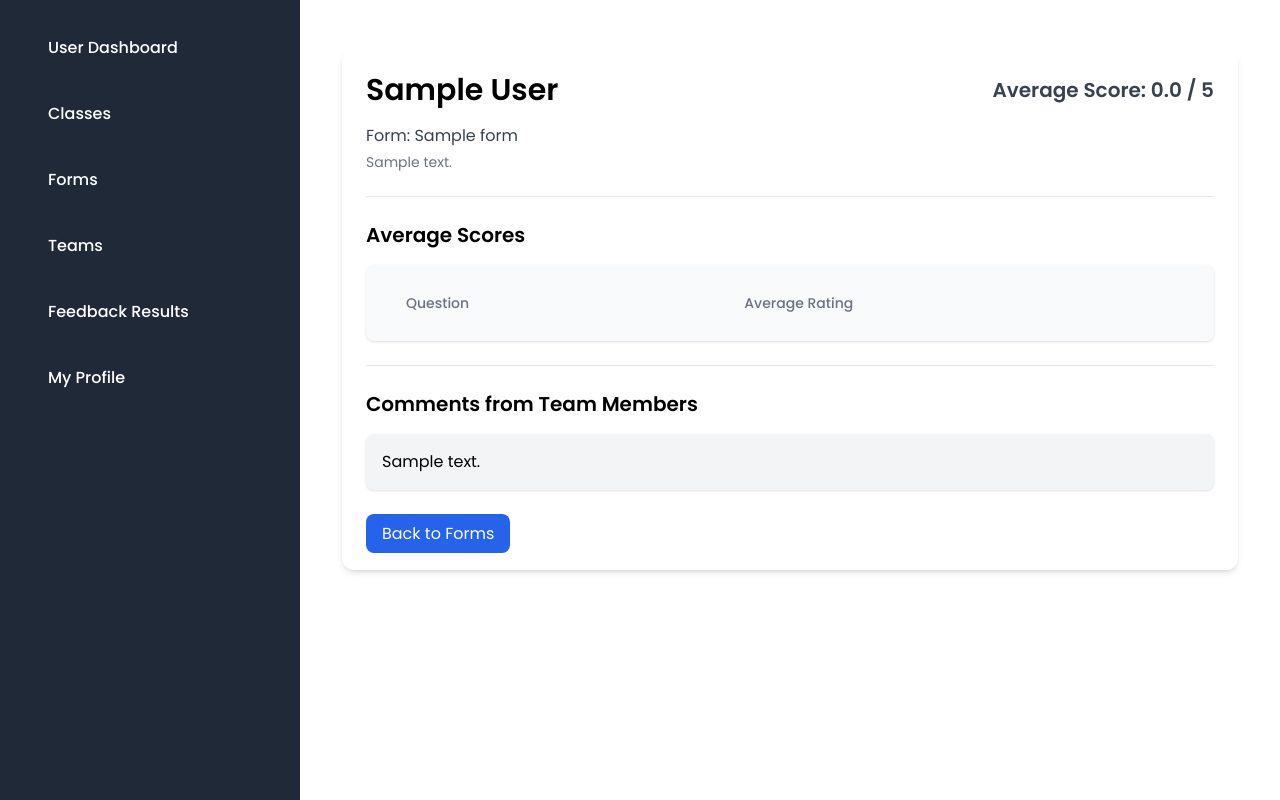
After one commit to varun-singh26/PeerSight, a Django app: page /student-feedback/1/1/ in a window 1280 px wide. The commit adds this page. Run offline with Django 4.2, Linux system fonts and the light colour scheme; a user stored in the database is signed in; tables that the repository leaves empty hold one stand-in row (values such as "Sample post"); lists and menus that the app fills with data are empty; some libraries are stand-ins or nearby versions.

Commit message:
student feedback page

```diff
--- a/PeerSight/main/templates/main/fill_form.html
+++ b/PeerSight/main/templates/main/fill_form.html
@@ -31,7 +31,7 @@
                         <div class="flex flex-col space-y-2">
                             {% for choice in question.choices.all %}
                                 <label class="flex items-center space-x-2">
-                                    <input type="radio" name="question_{{ question.id }}" value="{{ choice.choice_text }}" class="form-radio text-blue-600">
+                                    <input type="radio" name="question_{{ question.id }}" value="{{ choice.id }}" class="form-radio text-blue-600">
                                     <span>{{ choice.choice_text }}</span>
                                 </label>
                             {% endfor %}
--- /dev/null
+++ b/PeerSight/main/templates/main/student_feedback.html
@@ -0,0 +1,52 @@
+{% extends "shared/base.html" %}
+{% block title %}Peer Evaluation Summary for {{ student.get_full_name }}{% endblock %}
+
+{% block content %}
+<div class="max-w-4xl mx-auto bg-white shadow-md rounded-xl p-6 mt-12">
+        <div class="flex justify-between items-center mb-4">
+        <h1 class="text-3xl font-bold">{{ student.get_full_name }}</h1>
+        <div class="text-xl font-semibold text-gray-700">
+            Average Score: {{ cumulative_score|floatformat:1 }} / 5
+        </div>
+    </div>
+
+    <p class="text-gray-700">Form: {{ form.title }}</p>
+    <p class="text-sm text-gray-500 mt-1">{{ form.description }}</p>
+
+    <hr class="my-6" />
+
+    <h2 class="text-xl font-semibold mb-4">Average Scores</h2>
+    <div class="overflow-x-auto bg-gray-50 p-4 rounded-lg shadow">
+        <table class="min-w-full table-auto">
+            <thead>
+                <tr>
+                    <th class="px-6 py-3 text-left text-sm font-medium text-gray-500">Question</th>
+                    <th class="px-6 py-3 text-left text-sm font-medium text-gray-500">Average Rating</th>
+                </tr>
+            </thead>
+            <tbody>
+                {% for score in average_scores %}
+                <tr class="border-b">
+                    <td class="px-6 py-3 text-sm text-gray-900">{{ score.question }}</td>
+                    <td class="px-6 py-3 text-sm text-gray-900">{{ score.average|floatformat:1 }}</td>
+                </tr>
+                {% endfor %}
+            </tbody>
+        </table>
+    </div>
+
+    {% if comments %}
+    <hr class="my-6" />
+    <h2 class="text-xl font-semibold mb-4">Comments from Team Members</h2>
+    <ul class="space-y-2">
+        {% for comment in comments %}
+        <li class="bg-gray-100 p-4 rounded-lg shadow">{{ comment }}</li>
+        {% endfor %}
+    </ul>
+    {% endif %}
+
+    <div class="mt-8">
+        <a href="{% url 'main:student_forms' %}" class="bg-blue-600 text-white px-4 py-2 rounded-lg hover:bg-blue-700">Back to Forms</a>
+    </div>
+</div>
+{% endblock %}
--- a/PeerSight/main/urls.py
+++ b/PeerSight/main/urls.py
@@ -24,6 +24,7 @@ urlpatterns = [
     path('student-responses/<int:response_id>/', views.student_response_details, name='student_response_details'),
     #path("course-modification/", views.course_modification, name='course_modification'),
     path('forms/', views.student_forms_view, name='student_forms'),
+    path('student-feedback/<int:form_id>/<int:student_id>/', views.student_feedback_view, name='student_feedback'),
 
 
 
--- a/PeerSight/main/views.py
+++ b/PeerSight/main/views.py
@@ -1,12 +1,13 @@
 from django.shortcuts import render, redirect,  get_object_or_404
 from django.http import HttpResponse
-from django.contrib.auth import logout
+from django.contrib.auth import logout, get_user_model
 from django.contrib.auth.decorators import login_required
 from django.forms import modelform_factory, modelformset_factory, inlineformset_factory
 from django.contrib.auth.decorators import login_required
 from .models import Form, Question, Choice, FormResponse, QuestionResponse
 from courses.models import Course, Team
 from django.core.paginator import Paginator
+from django.db.models import Avg
 
 
 # Create your views here.
@@ -230,6 +231,8 @@ def student_responses(request):
         'responses': responses
     })
 
+User = get_user_model()
+
 @login_required
 def student_response_details(request, response_id):
     # Only allow professors to view responses
@@ -250,3 +253,50 @@ def student_response_details(request, response_id):
         'response': response,
         'question_responses': question_responses
     })
+
+@login_required
+def student_feedback_view(request, form_id, student_id):
+
+    form = get_object_or_404(Form, id=form_id)
+    student = get_object_or_404(User, id=student_id)
+
+    # Average scores for likert/rating questions
+    questions = form.questions.filter(question_type='likert')
+    average_scores = []
+
+    total_score = 0
+    count = 0
+
+    for question in questions:
+        avg = QuestionResponse.objects.filter(
+            question=question,
+            form_response__form=form,
+            form_response__student=student,
+            rating_value__isnull=False
+        ).aggregate(Avg('rating_value'))['rating_value__avg']
+
+        if avg is not None:
+            average_scores.append({
+                'question': question.question_text,
+                'average': avg
+            })
+            total_score += avg
+            count += 1
+
+    cumulative_score = total_score / count if count > 0 else 0
+
+    comments_qs = QuestionResponse.objects.filter(
+        question__form=form,
+        form_response__student=student,
+        question__question_type='text'
+    ).exclude(answer_text="")
+
+    comments = [c.answer_text for c in comments_qs]
+
+    return render(request, 'main/student_feedback.html', {
+        'student': student,
+        'form': form,
+        'average_scores': average_scores,
+        'comments': comments,
+        'cumulative_score': cumulative_score,
+    })
```
Also changed, not shown: PeerSight/courses/views.py (+9 -0 lines).
